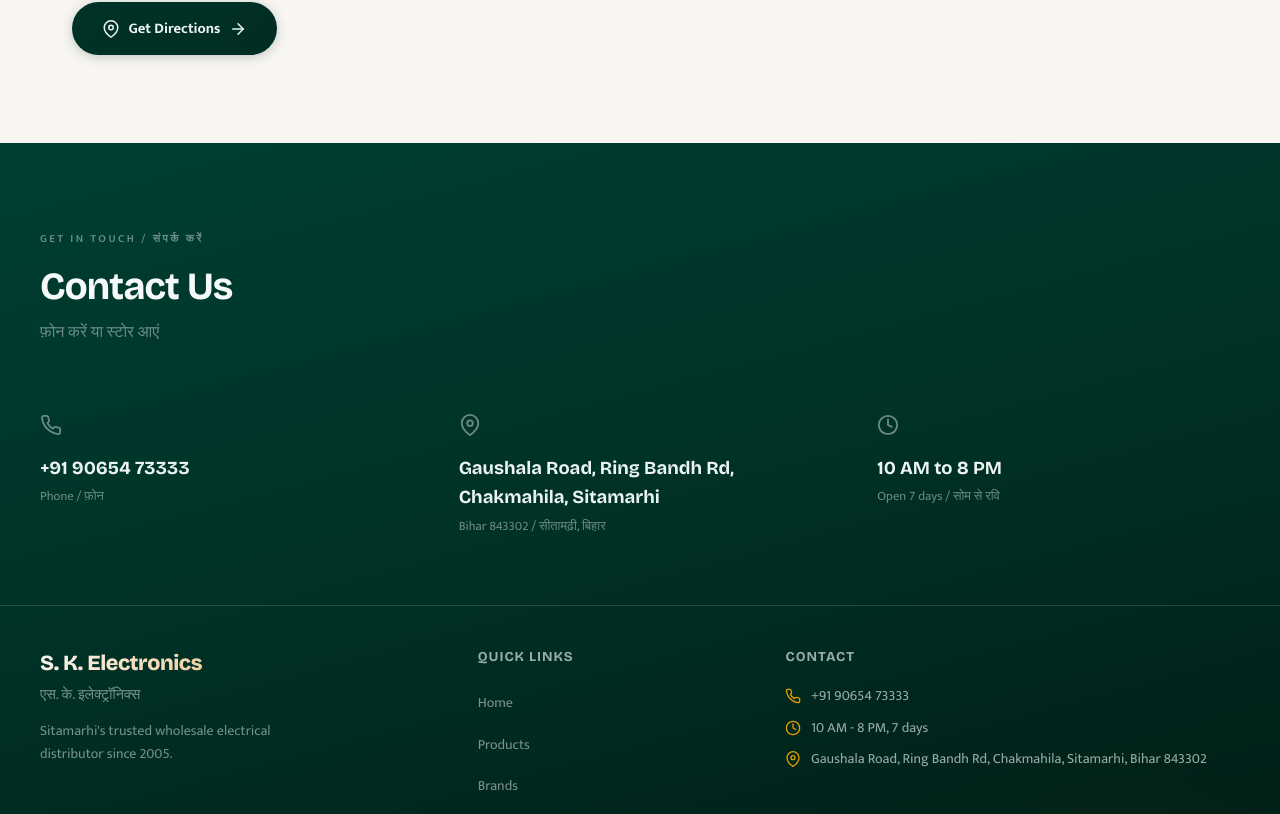
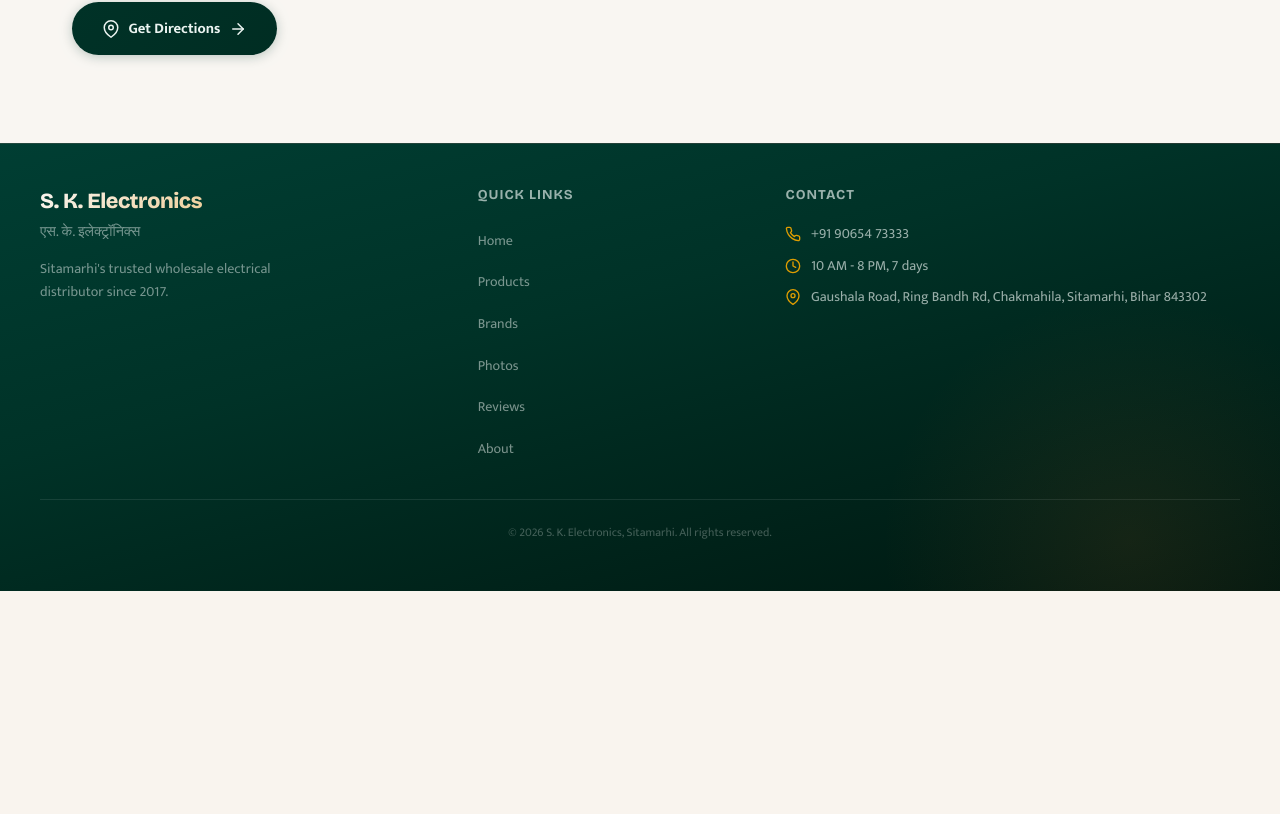
Before and after one commit to navneet35371/sks, a React (Vite) app: page / in a window 1280 px wide. Shown: the part 5066-5880 px from the top of the page. After the commit the page ends 5657 px from the top, so only its background shows below. Built offline with nearby package versions, Linux system fonts and the light colour scheme.

Commit message:
Fixed year

```diff
--- a/src/App.css
+++ b/src/App.css
@@ -1278,15 +1278,17 @@
   box-shadow: 0 8px 32px oklch(0.45 0.15 145 / 0.4);
 }
 
-/* ===== CONTACT + FOOTER WRAPPER ===== */
-
-.contact-footer-wrapper {
+/* ===== FOOTER ===== */
+
+.footer {
   background: linear-gradient(165deg, oklch(0.32 0.07 178) 0%, var(--teal) 40%, oklch(0.18 0.04 172) 100%);
   position: relative;
   overflow: hidden;
-}
-
-.contact-footer-wrapper::before {
+  padding: 2.5rem 2rem 3rem;
+  border-top: 1px solid oklch(0.96 0.01 175 / 0.15);
+}
+
+.footer::before {
   content: '';
   position: absolute;
   width: 500px;
@@ -1298,84 +1300,6 @@
   pointer-events: none;
 }
 
-/* ===== CONTACT ===== */
-
-.contact {
-  padding: 5.5rem 2rem 3rem;
-  color: oklch(0.96 0.01 175);
-  position: relative;
-}
-
-.contact-inner {
-  max-width: 1200px;
-  margin: 0 auto;
-  position: relative;
-  z-index: 1;
-}
-
-.contact .section-label {
-  color: oklch(0.96 0.01 175 / 0.45);
-}
-
-.contact .section-title {
-  color: oklch(0.98 0.005 175);
-}
-
-.contact .section-hindi {
-  color: oklch(0.96 0.01 175 / 0.45);
-}
-
-.contact-grid {
-  display: grid;
-  grid-template-columns: 1fr 1fr 1fr;
-  gap: 3.5rem;
-  margin-top: 3rem;
-}
-
-.contact-block {
-  padding: 1.25rem 0;
-}
-
-.contact-block-icon {
-  margin-bottom: 0.6rem;
-  opacity: 0.45;
-}
-
-.contact-block-icon svg {
-  width: 22px;
-  height: 22px;
-}
-
-.contact-block-value {
-  font-family: var(--font-display);
-  font-weight: 700;
-  font-size: 1.15rem;
-  margin-bottom: 0.25rem;
-}
-
-.contact-block-value a {
-  color: oklch(0.96 0.01 175);
-  text-decoration: none;
-  transition: all 0.25s var(--ease-out);
-}
-
-.contact-block-value a:hover {
-  color: var(--gold);
-}
-
-.contact-block-label {
-  font-size: 0.8rem;
-  opacity: 0.45;
-}
-
-/* ===== FOOTER ===== */
-
-.footer {
-  background: transparent;
-  padding: 2.5rem 2rem 3rem;
-  border-top: 1px solid oklch(0.96 0.01 175 / 0.15);
-}
-
 .footer-inner {
   max-width: 1200px;
   margin: 0 auto;
@@ -1580,11 +1504,6 @@
     height: 300px;
   }
 
-  .contact-grid {
-    grid-template-columns: 1fr;
-    gap: 2rem;
-  }
-
   .footer-grid {
     grid-template-columns: 1fr 1fr;
     gap: 2rem;
@@ -1783,10 +1702,6 @@
     padding: 4rem 1.35rem;
   }
 
-  .contact {
-    padding: 4rem 1.35rem;
-  }
-
   .footer {
     padding: 3rem 1.35rem 2rem;
   }
--- a/src/App.jsx
+++ b/src/App.jsx
@@ -828,45 +828,6 @@
   )
 }
 
-function Contact() {
-  const contactItems = [
-    { icon: <PhoneIcon />, value: <a href={PHONE_HREF}>{PHONE}</a>, label: 'Phone / फ़ोन' },
-    { icon: <MapPinIcon />, value: <a href={DIRECTIONS_URL} target="_blank" rel="noopener noreferrer">Gaushala Road, Ring Bandh Rd, Chakmahila, Sitamarhi</a>, label: 'Bihar 843302 / सीतामढ़ी, बिहार' },
-    { icon: <ClockIcon />, value: '10 AM to 8 PM', label: 'Open 7 days / सोम से रवि' },
-  ]
-
-  return (
-    <section className="contact" id="contact" aria-labelledby="contact-title">
-      <div className="contact-inner">
-        <MotionDiv>
-          <p className="section-label">Get In Touch / संपर्क करें</p>
-          <h2 className="section-title" id="contact-title">Contact Us</h2>
-          <p className="section-hindi" lang="hi">फ़ोन करें या स्टोर आएं</p>
-        </MotionDiv>
-        <motion.div
-          className="contact-grid"
-          initial="hidden"
-          whileInView="visible"
-          viewport={{ once: true, margin: "-50px" }}
-          variants={staggerContainer}
-        >
-          {contactItems.map((item, i) => (
-            <motion.div
-              key={i}
-              className="contact-block"
-              variants={fadeUp}
-              transition={{ duration: 0.4 }}
-            >
-              <div className="contact-block-icon">{item.icon}</div>
-              <div className="contact-block-value">{item.value}</div>
-              <div className="contact-block-label">{item.label}</div>
-            </motion.div>
-          ))}
-        </motion.div>
-      </div>
-    </section>
-  )
-}
 
 function Footer() {
   const navLinks = [
@@ -887,7 +848,7 @@
               <span className="footer-logo-text">S. K. Electronics</span>
               <span className="footer-logo-hindi" lang="hi">एस. के. इलेक्ट्रॉनिक्स</span>
             </div>
-            <p className="footer-tagline">Sitamarhi&apos;s trusted wholesale electrical distributor since 2005.</p>
+            <p className="footer-tagline">Sitamarhi&apos;s trusted wholesale electrical distributor since 2017.</p>
           </div>
 
           <nav className="footer-col footer-col-nav" aria-label="Footer navigation">
@@ -990,10 +951,7 @@
         <Reviews />
         <About />
       </main>
-      <div className="contact-footer-wrapper">
-        <Contact />
-        <Footer />
-      </div>
+      <Footer />
       <FloatingCTA />
       <Analytics />
       <SpeedInsights />
```
